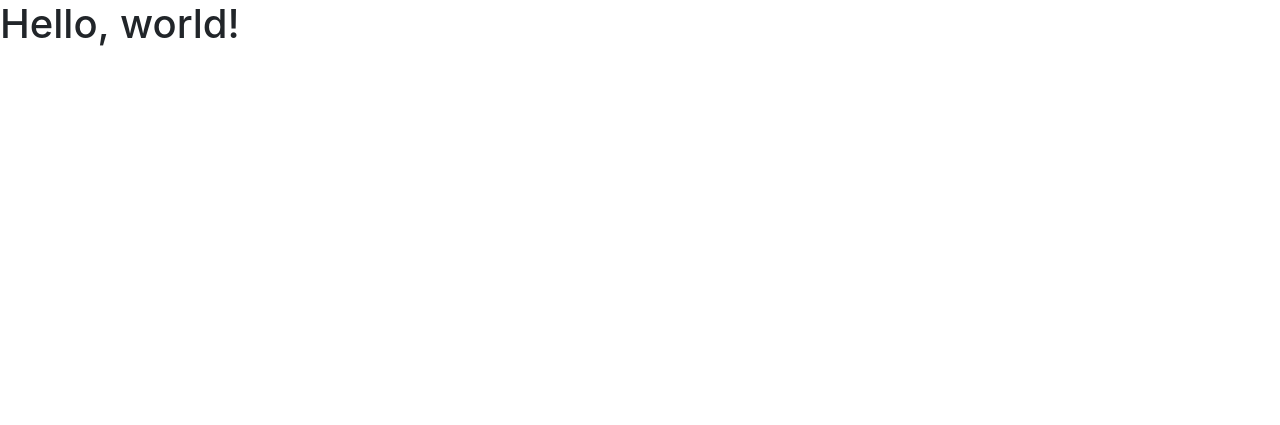
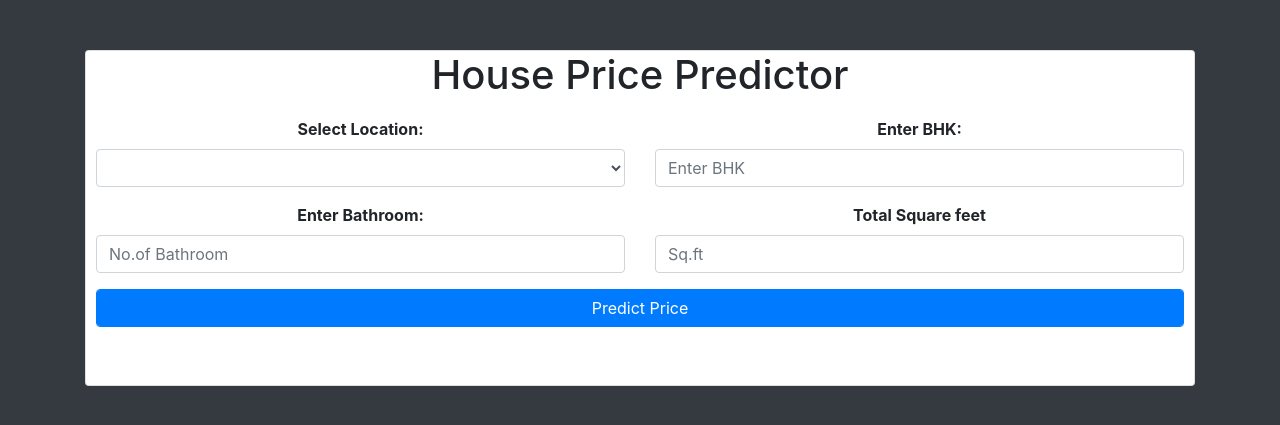
Before and after one commit to Vipin-Kumar-N/CityCast_Property_Worth_Forecaster, a Flask app: page / in a window 1280 px wide. Shown: the top 425 px of the page. Run offline with Flask 2, Linux system fonts and the light colour scheme; lists and menus that the app fills with data are empty.

Commit message:
Input page ready with skelton

```diff
--- a/HousePricePredictor/ProjectFiles/UI/main.py
+++ b/HousePricePredictor/ProjectFiles/UI/main.py
@@ -1,4 +1,4 @@
-#flask, scikit-learn, pandas, pickle-mixin
+# flask, scikit-learn, pandas, pickle-mixin
 
 from flask import Flask, render_template, request
 
--- a/HousePricePredictor/ProjectFiles/UI/templates/Index.html
+++ b/HousePricePredictor/ProjectFiles/UI/templates/Index.html
@@ -1,17 +1,60 @@
-<!doctype html>
+<!DOCTYPE html>
 <html lang="en">
   <head>
     <!-- Required meta tags -->
-    <meta charset="utf-8">
-    <meta name="viewport" content="width=device-width, initial-scale=1, shrink-to-fit=no">
+    <meta charset="utf-8" />
+    <meta
+      name="viewport"
+      content="width=device-width, initial-scale=1, shrink-to-fit=no"
+    />
 
     <!-- Bootstrap CSS -->
-    <link rel="stylesheet" href="https://cdn.jsdelivr.net/npm/bootstrap@4.3.1/dist/css/bootstrap.min.css" integrity="sha384-ggOyR0iXCbMQv3Xipma34MD+dH/1fQ784/j6cY/iJTQUOhcWr7x9JvoRxT2MZw1T" crossorigin="anonymous">
+    <link
+      rel="stylesheet"
+      href="https://cdn.jsdelivr.net/npm/bootstrap@4.3.1/dist/css/bootstrap.min.css"
+      integrity="sha384-ggOyR0iXCbMQv3Xipma34MD+dH/1fQ784/j6cY/iJTQUOhcWr7x9JvoRxT2MZw1T"
+      crossorigin="anonymous"
+    />
 
     <title>House Price Predictor</title>
   </head>
-  <body>
-    <h1>Hello, world!</h1>
+  <body class="bg-dark">
+    <div class="container">
+      <div class="card" style="width: 100%; height: 100%; margin-top: 50px">
+        <div class="cardHolder" style="text-align: center">
+          <h1>House Price Predictor</h1>
+        </div>
+        <div class="cardBody" style="margin: 10px;">
+          <form method="post" accept-charset="utf-8">
+            <div class="row">
+              <div class="col-md-6 form-group" style="text-align: center">
+                <label><b>Select Location:</b></label>
+                <select class="selectpicker form-control" name="" id="" required="1">
 
+                </select>
+              </div>
+              <div class="col-md-6 form-group" style="text-align: center">
+                <label><b>Enter BHK:</b></label>
+                <input type="text" class="form-control" id="bhk" name="bhk" placeholder="Enter BHK">
+              </div>
+              <div class="col-md-6 form-group" style="text-align: center">
+                <label><b>Enter Bathroom:</b></label>
+                <input type="text" class="form-control" id="Bath" name="Bath" placeholder="No.of Bathroom">
+              </div>
+              <div class="col-md-6 form-group" style="text-align: center">
+                <label><b>Total Square feet</b></label>
+                <input type="text" class="form-control" id="Sqft" name="Sqft" placeholder="Sq.ft">
+              </div>
+              <div class="col-md-12 form-group" style="">
+              <button class="btn btn-primary form-control" onclick="send_Data()">Predict Price</button>
+              </button></div>
+            </div>
+          </form>
+          <br>
+          <div class="col-md-12" style="text-align: center">
+          <h3><span id="prediction"></span></h3></div>
+        </div>
+      </div>
+    </div>
   </body>
 </html>
```
